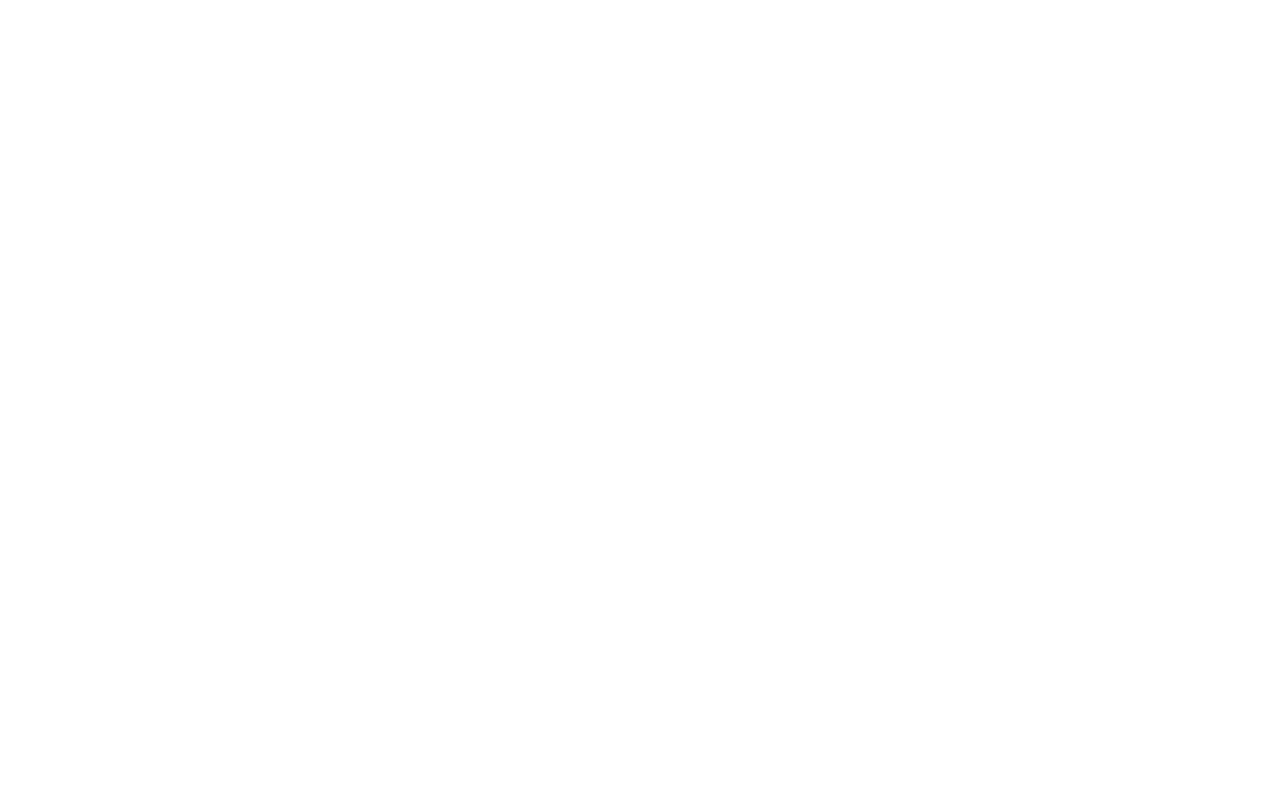
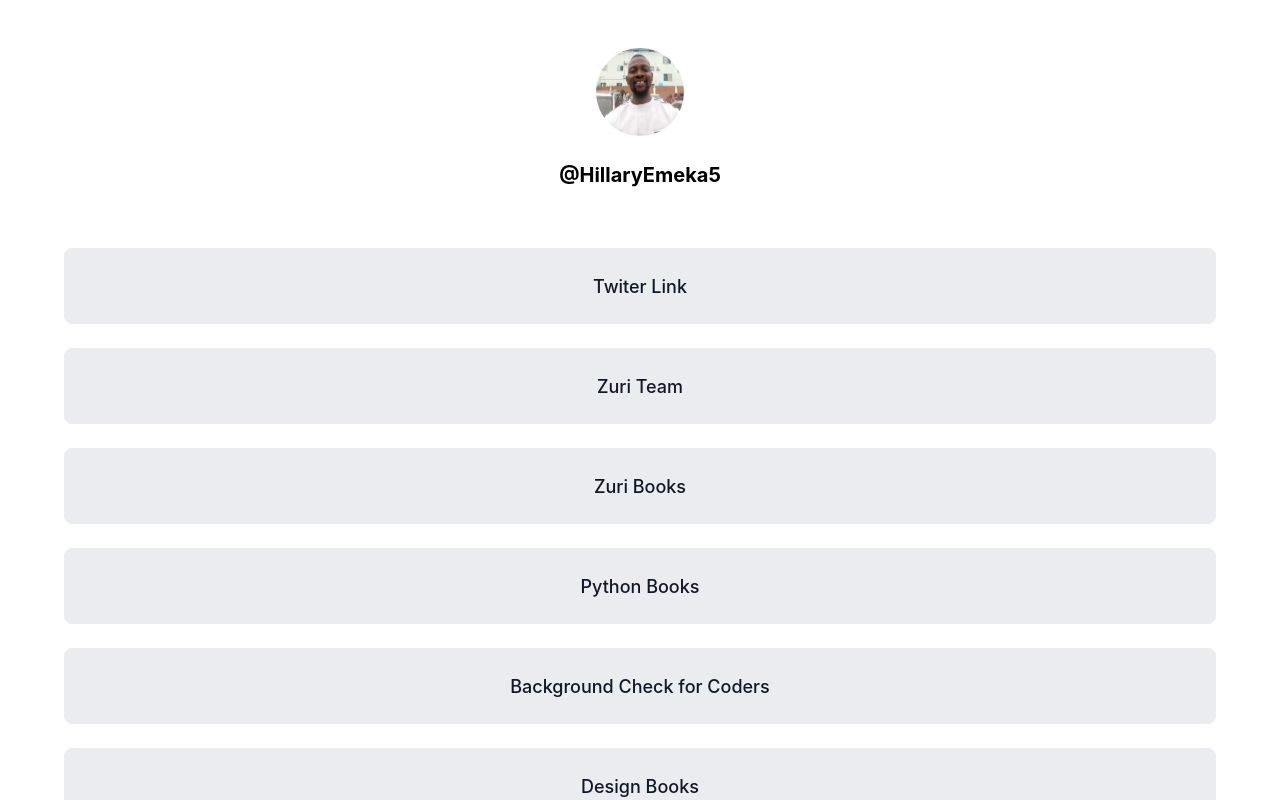
Before and after one commit to Emmydon1989/hng3_stage3, a React (Create React App) app: page / in a window 1280 px wide. Before the commit this address had no page. Shown: the top 800 px of the page. Built offline with nearby package versions, Linux system fonts and the light colour scheme.

Commit message:
fix: fixing deployment

```diff
--- a/src/App.js
+++ b/src/App.js
@@ -7,8 +7,8 @@
   return (
     <Router>
         <Routes>
-            <Route path="/#/" element={<Card />} />
-            <Route path="/#/contact" element={<Contact />} />
+            <Route path="/" element={<Card />} />
+            <Route path="/contact" element={<Contact />} />
         </Routes>
     </Router>
   );
```
